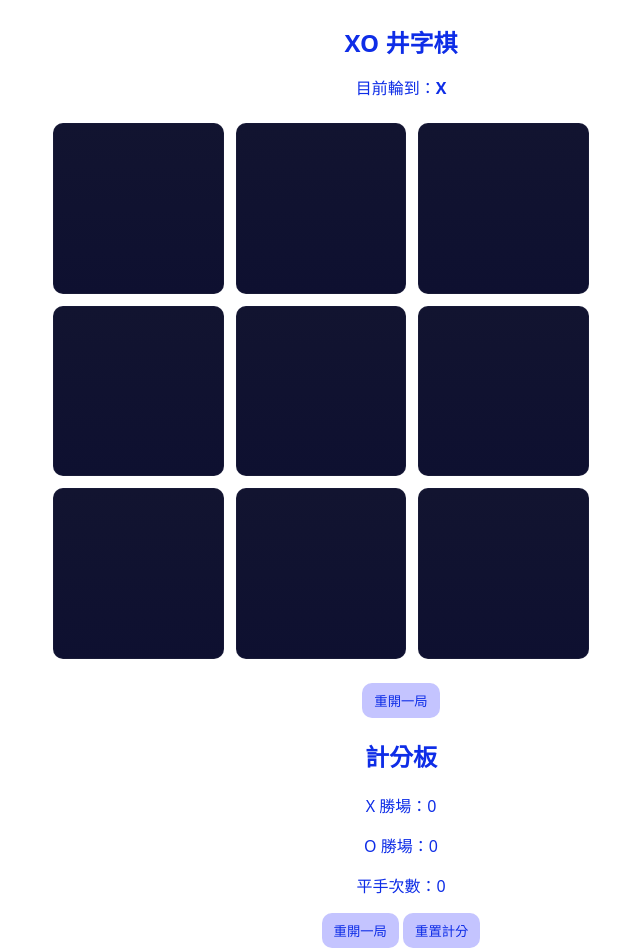
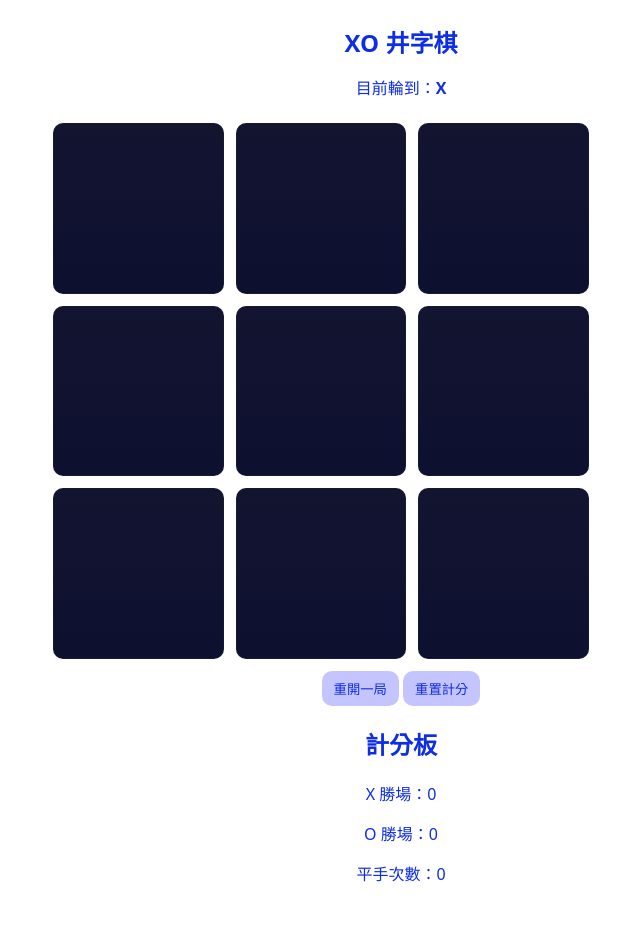
Before and after one commit to 1132963/1132963.github.io, a plain HTML site: page hw08-1132963.html in a window 1280 px wide. Shown: the whole page, without its empty margins (239-879 px from the left). After the commit the page ends 901 px from the top, so only its background shows below. Drawn offline with Linux system fonts and the light colour scheme.

Commit message:
Update hw08-1132963.html

```diff
--- a/hw08-1132963.html
+++ b/hw08-1132963.html
@@ -24,19 +24,16 @@
             <button class="cell" data-idx="7"></button>
             <button class="cell" data-idx="8"></button>
         </section>
-        <div class="controls">
-            <button id="reset">重開一局</button>
-        </div>
+        <div class=“controls”>
+          <button id=“reset”>重開一局</button>
+          <button id="reset-all">重置計分</button>
+     </div>
      <div class=“scoreboard”>
       <h2>計分板</h2>
       <p>X 勝場：<span id=“score-x”>0</span></p>
       <p>O 勝場：<span id=“score-o”>0</span></p>
       <p>平手次數：<span id=“score-draw”>0</span></p>
      </div>
-     <div class=“controls”>
-      <button id=“reset”>重開一局</button>
-      <button id="reset-all">重置計分</button>
-     </div>
     </main>
      <script src="script.js" defer></script>
     </body>
```
